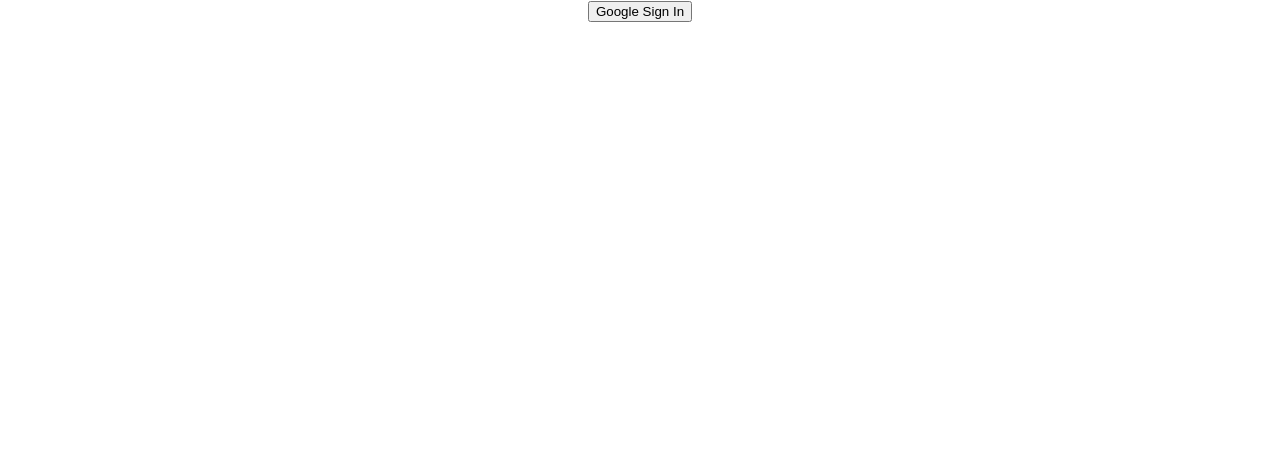
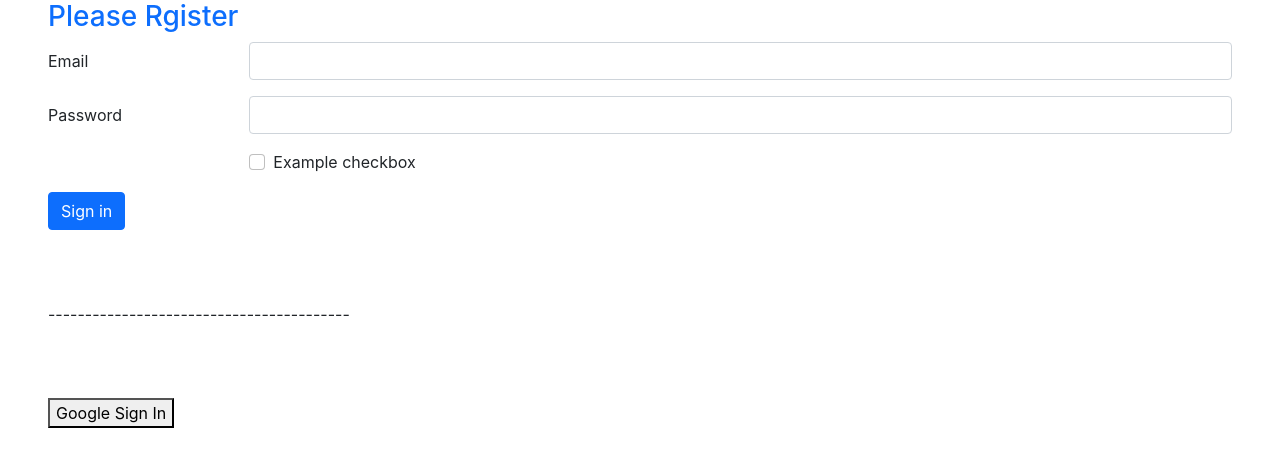
Before and after one commit to dipdastoko/react-firebase-authentication-2, a React (Create React App) app: page / in a window 1280 px wide. Shown: the top 466 px of the page. Built offline with nearby package versions, Linux system fonts and the light colour scheme.

Commit message:
input fields added

```diff
--- a/public/index.html
+++ b/public/index.html
@@ -1,14 +1,12 @@
 <!DOCTYPE html>
 <html lang="en">
+
 <head>
   <meta charset="utf-8" />
   <link rel="icon" href="%PUBLIC_URL%/favicon.ico" />
   <meta name="viewport" content="width=device-width, initial-scale=1" />
   <meta name="theme-color" content="#000000" />
-    <meta
-      name="description"
-      content="Web site created using create-react-app"
-    />
+  <meta name="description" content="Web site created using create-react-app" />
   <link rel="apple-touch-icon" href="%PUBLIC_URL%/logo192.png" />
   <!--
       manifest.json provides metadata used when your web app is installed on a
@@ -25,7 +23,10 @@
       Learn how to configure a non-root public URL by running `npm run build`.
     -->
   <title>React App</title>
+  <link href="https://cdn.jsdelivr.net/npm/bootstrap@5.1.3/dist/css/bootstrap.min.css" rel="stylesheet"
+    integrity="sha384-1BmE4kWBq78iYhFldvKuhfTAU6auU8tT94WrHftjDbrCEXSU1oBoqyl2QvZ6jIW3" crossorigin="anonymous">
 </head>
+
 <body>
   <noscript>You need to enable JavaScript to run this app.</noscript>
   <div id="root"></div>
@@ -40,4 +41,5 @@
       To create a production bundle, use `npm run build` or `yarn build`.
     -->
 </body>
+
 </html>
--- a/src/App.js
+++ b/src/App.js
@@ -2,6 +2,7 @@
 import './App.css';
 import initializeAuthentication from './Firebase/firebase.initialize';
 import { getAuth, signInWithPopup, GoogleAuthProvider } from "firebase/auth";
+import { useState } from 'react';
 
 const googleProvider = new GoogleAuthProvider();
 
@@ -9,6 +10,8 @@
 
 
 function App() {
+  const [email, setEmail] = useState('');
+  const [password, setPassword] = useState('');
   const auth = getAuth();
   const handleGoogleSignIn = () => {
     signInWithPopup(auth, googleProvider)
@@ -18,8 +21,48 @@
       })
 
   }
+  const handleEmailChange = e => {
+    setEmail(e.target.value);
+  }
+  const handlePasswordChange = e => {
+    setPassword(e.target.value);
+  }
+  const handleRegistration = e => {
+    console.log(email, password);
+    e.preventDefault();
+  }
   return (
-    <div className="App">
+    <div className="mx-5">
+      <form onSubmit={handleRegistration}>
+        <h3 className='text-primary'>Please Rgister</h3>
+        <div className="row mb-3">
+          <label htmlFor="inputEmail3" className="col-sm-2 col-form-label">Email</label>
+          <div className="col-sm-10">
+            <input onBlur={handleEmailChange} type="email" className="form-control" id="inputEmail3" />
+          </div>
+        </div>
+        <div className="row mb-3">
+          <label htmlFor="inputPassword3" className="col-sm-2 col-form-label">Password</label>
+          <div className="col-sm-10">
+            <input onBlur={handlePasswordChange} type="password" className="form-control" id="inputPassword3" />
+          </div>
+        </div>
+
+        <div className="row mb-3">
+          <div className="col-sm-10 offset-sm-2">
+            <div className="form-check">
+              <input className="form-check-input" type="checkbox" id="gridCheck1" />
+              <label className="form-check-label" htmlFor="gridCheck1">
+                Example checkbox
+              </label>
+            </div>
+          </div>
+        </div>
+        <button type="submit" className="btn btn-primary">Sign in</button>
+      </form>
+      <br /><br /><br />
+      <div>-----------------------------------------</div>
+      <br /><br /><br />
       <button onClick={handleGoogleSignIn}>Google Sign In</button>
     </div>
   );
```
Lines whose indentation alone changed are shown as unchanged.
